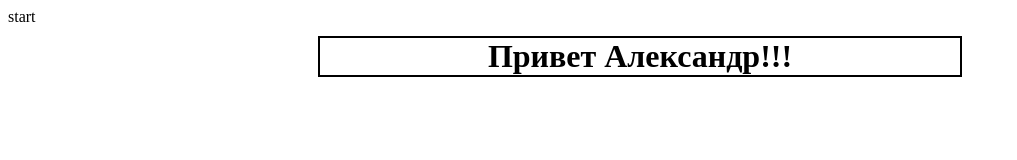
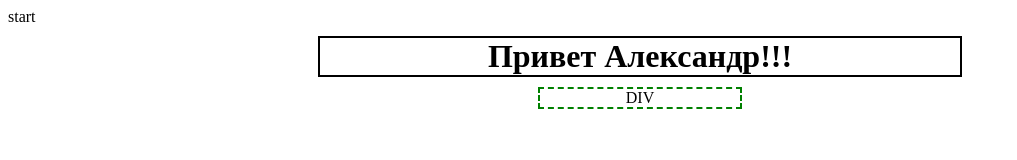
Before and after one commit to tnnic/test, a plain HTML site: page index.html in a window 1280 px wide. Shown: the whole page, without its empty margins (0-1017 px from the left). Drawn offline with Linux system fonts and the light colour scheme.

Commit message:
nwe_commit

```diff
--- a/index.css
+++ b/index.css
@@ -9,3 +9,9 @@
     transform: scale(1.5);
     background: green;
 }
+div {
+    width: 200px;
+    margin: 10px auto;
+    text-align: center;
+    border: 2px dashed green;
+}
--- a/index.html
+++ b/index.html
@@ -8,5 +8,6 @@
 </head>
 <body>
 	<h1>Привет Александр!!!</h1>
+	<div>DIV</div>
 </body>
 </html>
```
